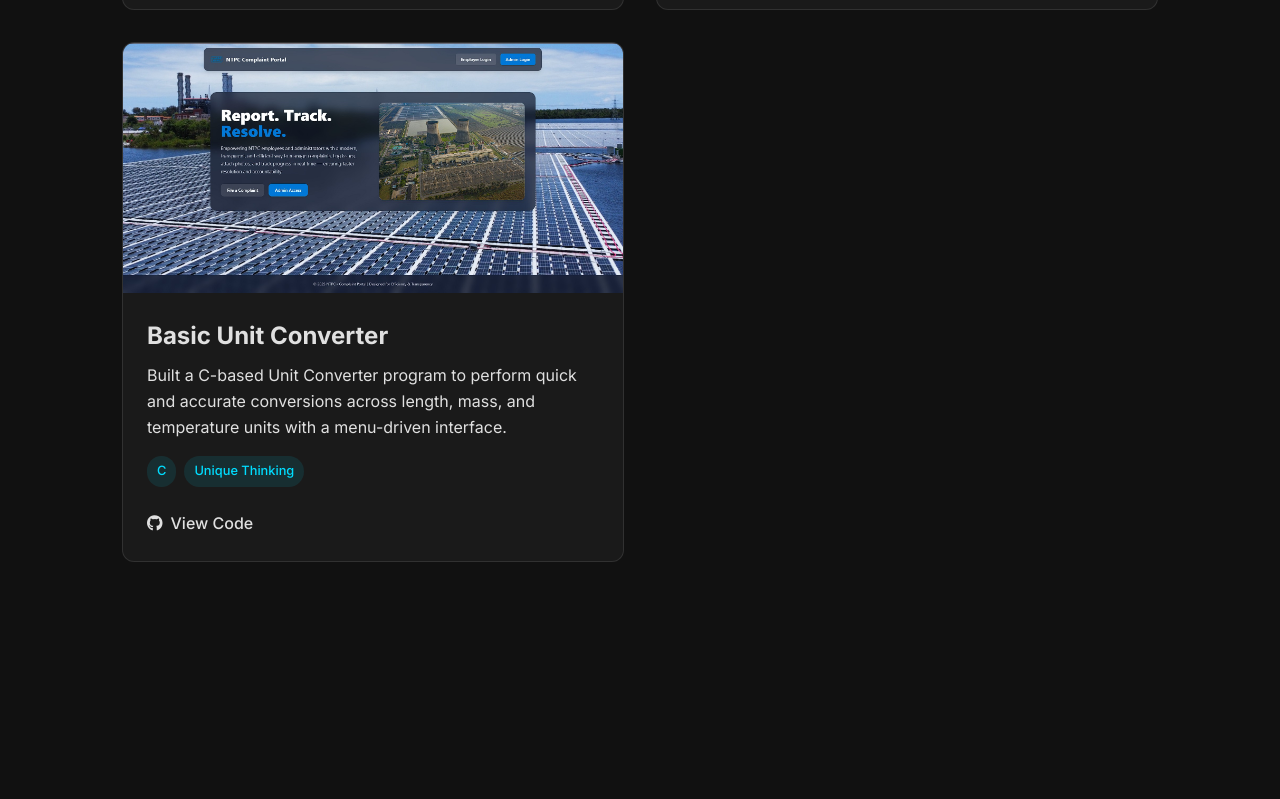
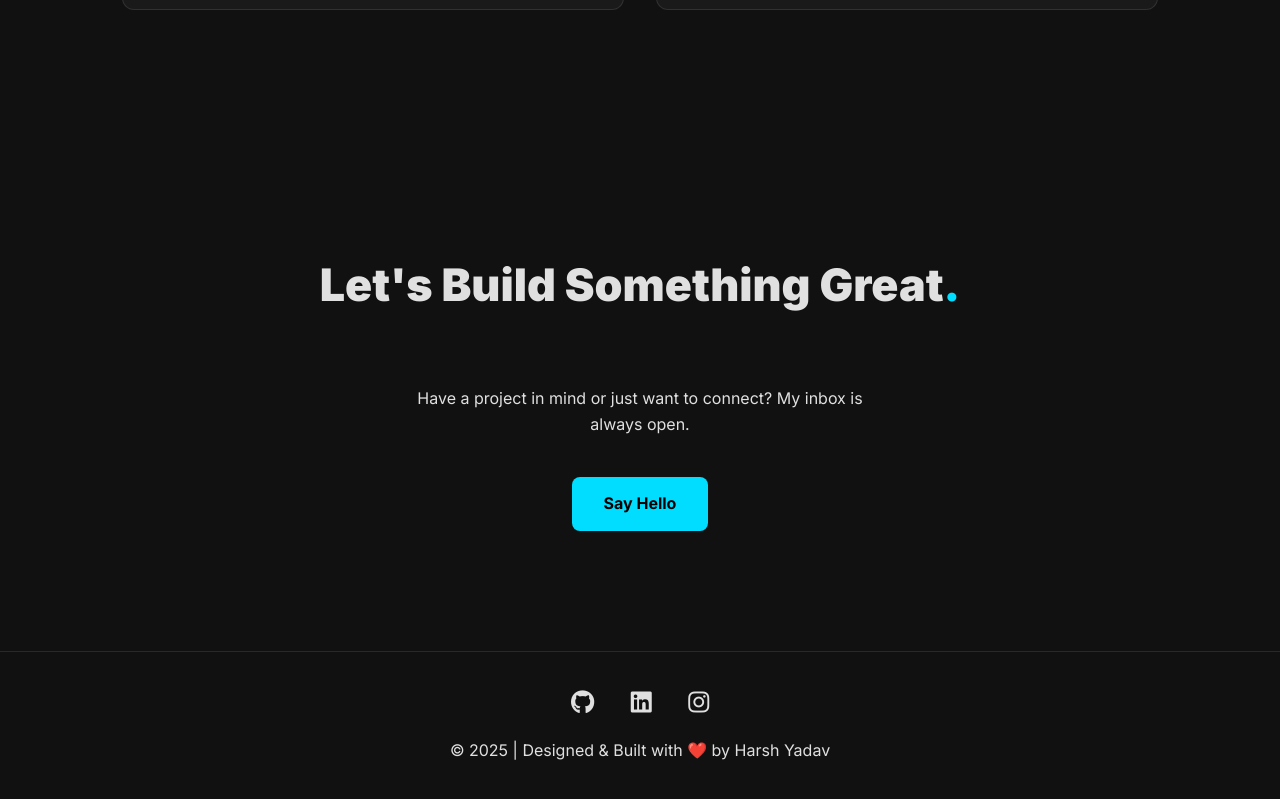
Before and after one commit to YADAVHARSH913/Portfolio, a plain HTML site: page index.html in a window 1280 px wide. Shown: the part 2958-3757 px from the top of the page. Drawn offline with nearby package versions, Linux system fonts and the light colour scheme.

Commit message:
Update index.html

```diff
--- a/index.html
+++ b/index.html
@@ -138,17 +138,7 @@
                             <div class="project-links"><a href="https://github.com/YADAVHARSH913/Portfolio" target="_blank"><i class="fab fa-github"></i> View Code</a></div>
                         </div>
                     </div>
-              <div class="project-card" data-tilt>
-                        <img src="./assest/NTPC.jpg" alt="NTPC Complaint Portal Project">
-                        <div class="project-info">
-                            <h3>Basic Unit Converter</h3>
-                            <p>Built a C-based Unit Converter program to perform quick and accurate conversions across length, mass, and temperature units with a menu-driven interface.</p>
-                            <div class="tech-stack"><span>C</span><span>Unique Thinking</span></div>
-                            <div class="project-links"><a href="https://github.com/YADAVHARSH913/Unit-Conversion-Basic-C-programming" target="_blank"><i class="fab fa-github"></i> View Code</a></div>
-                        </div>
-                    </div>
-                     </div>
-            </div>
+                </div>
         </section>
 
         <!-- Contact Section -->
```
